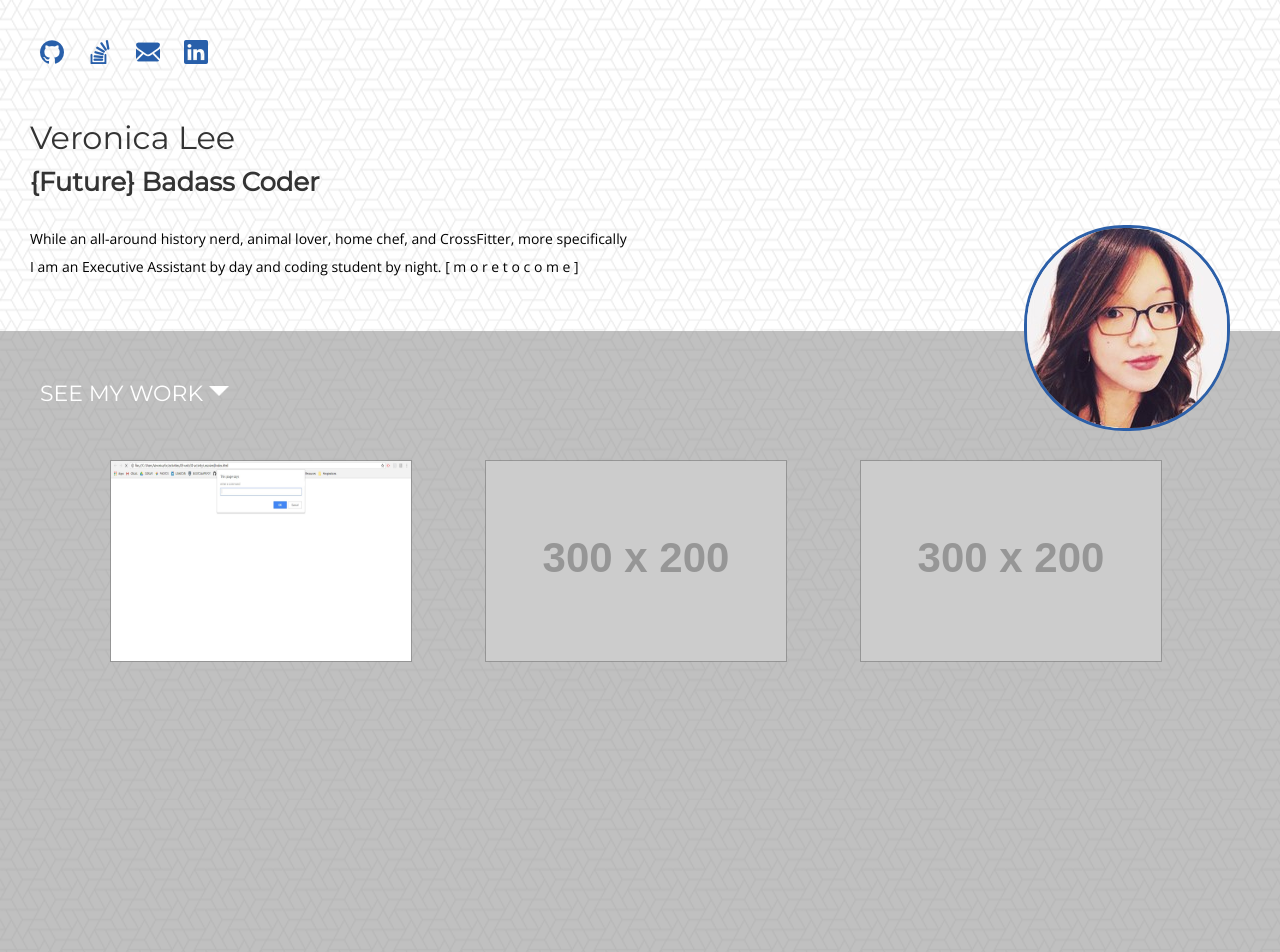
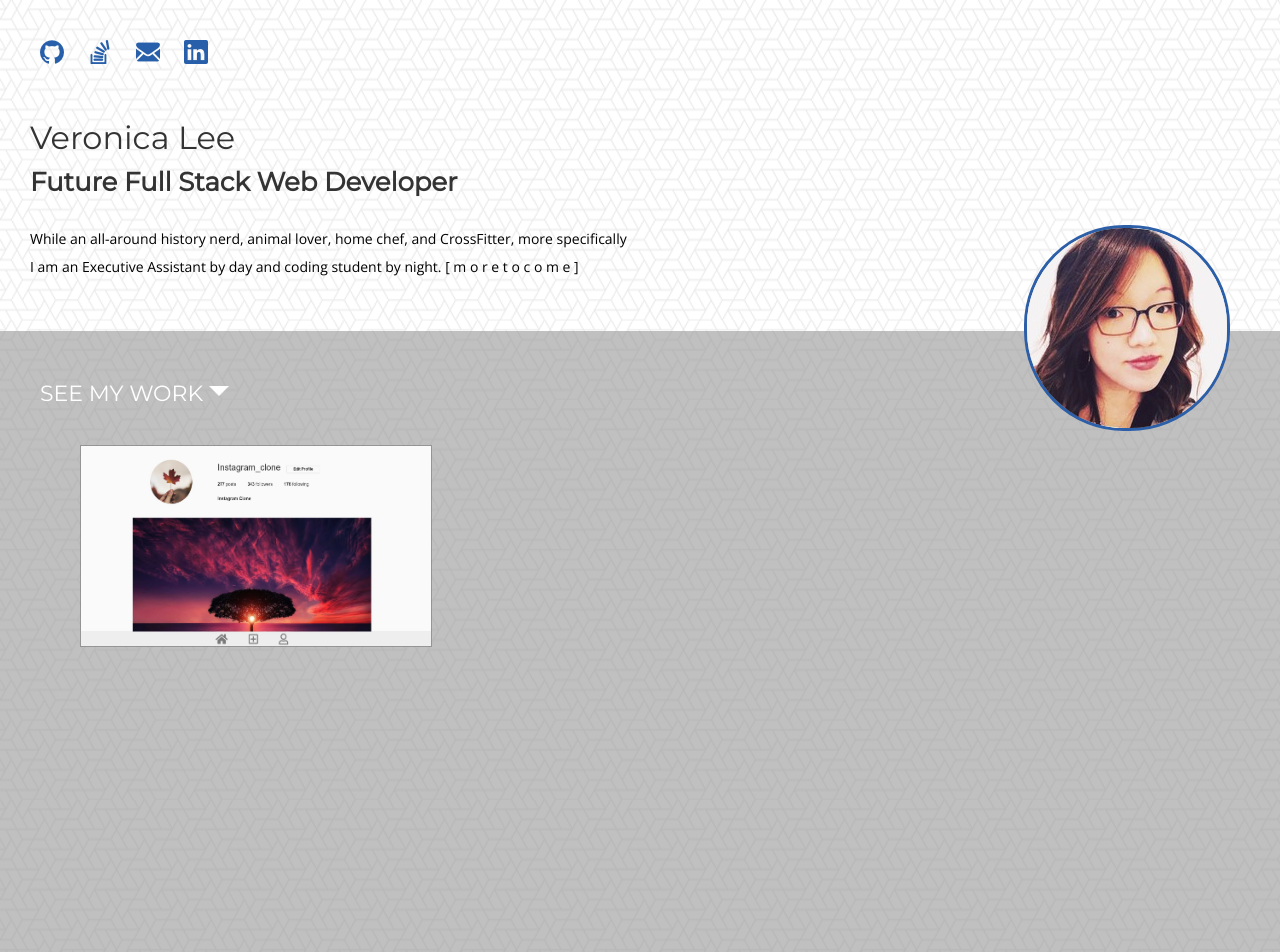
Before and after one commit to veronicorn/gtbcportfolio, a plain HTML site: page index.html in a window 1280 px wide. Shown: the top 952 px of the page. Drawn offline with nearby package versions, Linux system fonts and the light colour scheme; placeholder pictures from the web are drawn by us.

Commit message:
updating to include group project 1

```diff
--- a/index.html
+++ b/index.html
@@ -7,7 +7,7 @@
   <link rel="stylesheet" href="reset.css" />
   <link rel="stylesheet" href="style.css" />
   <link href="https://fonts.googleapis.com/css?family=Montserrat|Open+Sans" rel="stylesheet" />
-  <title>Portfolio of Veronica Lee</title>
+  <title>Veronica Lee's Portfolio</title>
 </head>
 <body>
 
@@ -21,7 +21,7 @@
   </nav>
 
     <h1>Veronica Lee</h1>
-    <h2>{Future} Badass Coder</h2>
+    <h2>Future Full Stack Web Developer</h2>
 
     <p>While an all-around history nerd, animal lover, home chef, and CrossFitter,
     more specifically I am an Executive Assistant by day and coding student by night.
@@ -33,9 +33,7 @@
       </div>
 
       <div id="gallery">
-        <a href="https://veronicorn.github.io/unit3-jsactivity30/" target=_blank><img class="scrnsht" src="activity30scrnsht.jpg" title="JavaScript Employee Directory" /></a>
-        <img class="scrnsht" src="http://via.placeholder.com/300x200" />
-        <img class="scrnsht" src="http://via.placeholder.com/300x200" />
+        <a href="http://instagramcloneproject.herokuapp.com/" target=_blank><img class="scrnsht" src="Images/InstagramClone.JPG" title="Instagram Clone Group Project" /></a>
       </div>
 
       <footer>
--- a/style.css
+++ b/style.css
@@ -16,7 +16,7 @@ body {
     grid-template-rows: repeat(3, 1fr);
     grid-row: 3, 1fr;
     grid-gap: 25px;
-    margin: 35px 50px;
+    margin: 20px 20px;
 }
 
 nav {
@@ -71,7 +71,7 @@ p {
 }
 
 .scrnsht {
-    width: 300px;
+    width: 350px;
     height: 200px;
     margin: 20px;
     border: rgba(122, 122, 122, 0.6) solid 1.5px;
```
Also changed, not shown: Images/InstagramClone.JPG (added).
